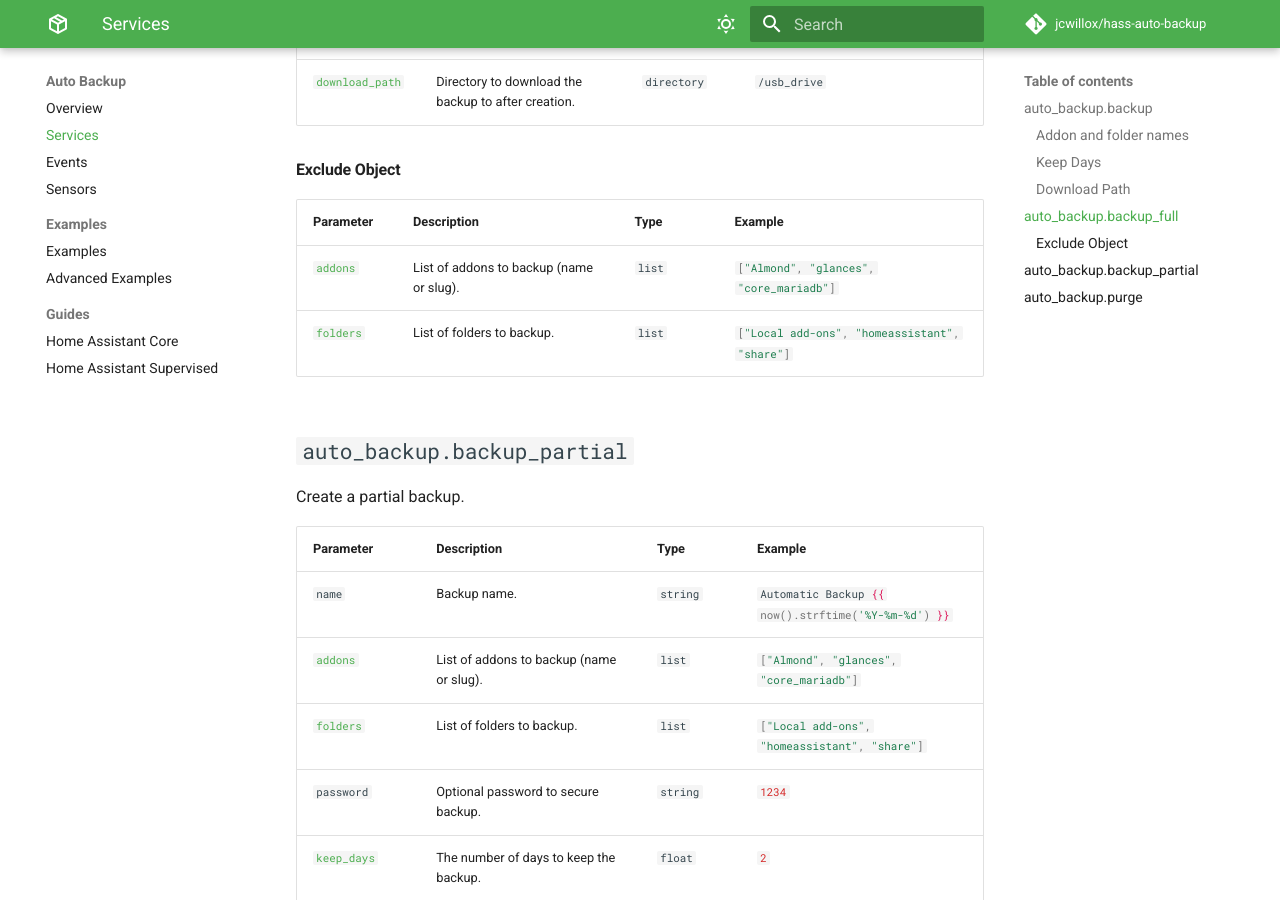
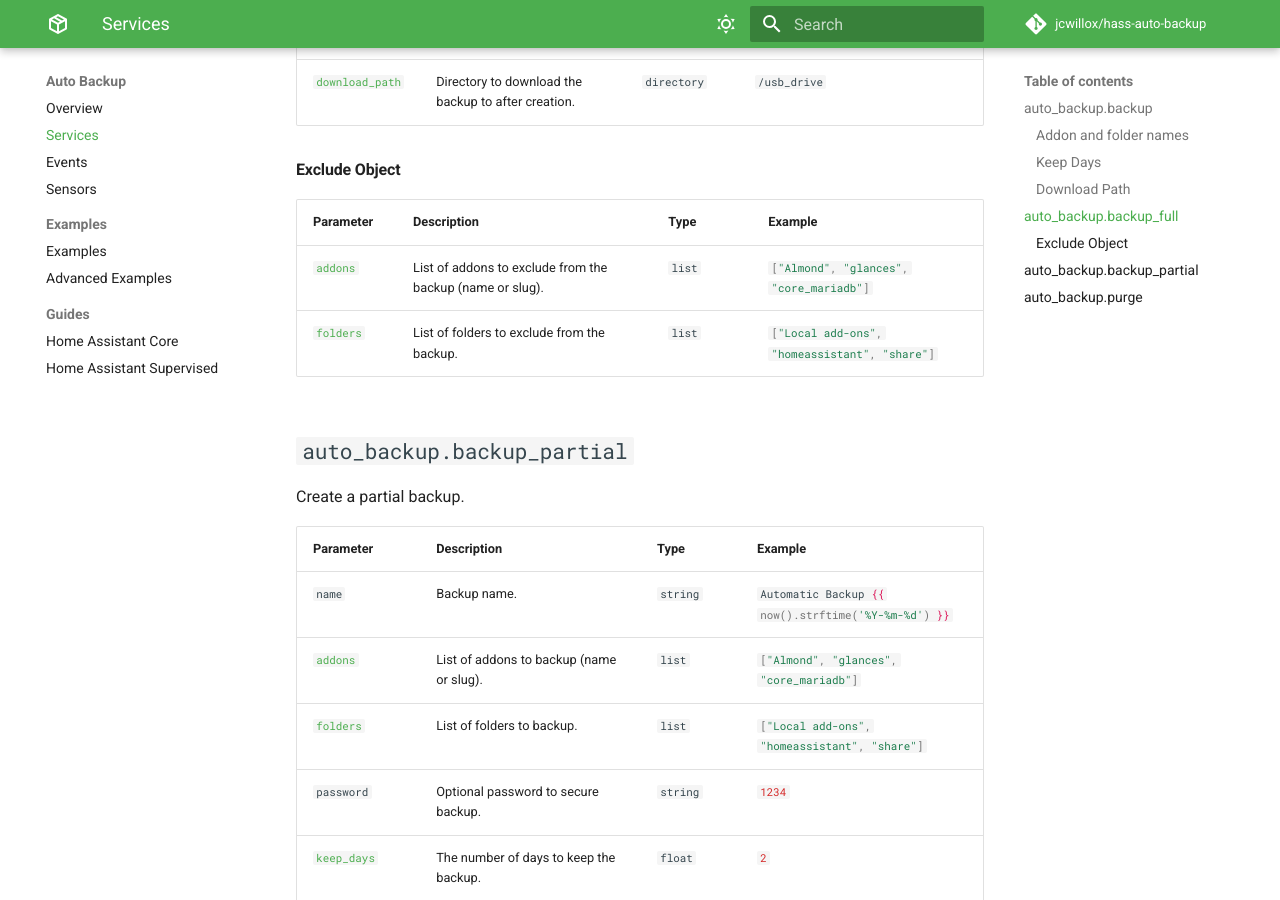
Before and after one commit to jcwillox/hass-auto-backup, an MkDocs documentation site: the page built from docs/services.md, in a window 1280 px wide and 900 px high, scrolled down 2804 px. Built offline with MkDocs 1.6.1 and Material for MkDocs 9.7.7, drawn with Linux system fonts in a browser that asks for light colours; comment, search, counter and statistics services are not loaded.

Commit message:
Update wording of `exclude` object description (#57)
Previously implied that the folders would be included instead of excluded

```diff
--- a/docs/services.md
+++ b/docs/services.md
@@ -108,10 +108,10 @@ Create a full backup with optional exclusions.
 
 #### Exclude Object
 
-| Parameter                            | Description                              | Type   | Example                                              |
-| ------------------------------------ | ---------------------------------------- | ------ | ---------------------------------------------------- |
-| [`addons`](#addon-and-folder-names)  | List of addons to backup (name or slug). | `list` | `#!json ["Almond", "glances", "core_mariadb"]`       |
-| [`folders`](#addon-and-folder-names) | List of folders to backup.               | `list` | `#!json ["Local add-ons", "homeassistant", "share"]` |
+| Parameter                            | Description                                               | Type   | Example                                              |
+| ------------------------------------ | --------------------------------------------------------- | ------ | ---------------------------------------------------- |
+| [`addons`](#addon-and-folder-names)  | List of addons to exclude from the backup (name or slug). | `list` | `#!json ["Almond", "glances", "core_mariadb"]`       |
+| [`folders`](#addon-and-folder-names) | List of folders to exclude from the backup.               | `list` | `#!json ["Local add-ons", "homeassistant", "share"]` |
 
 ## `auto_backup.backup_partial`
 
```
